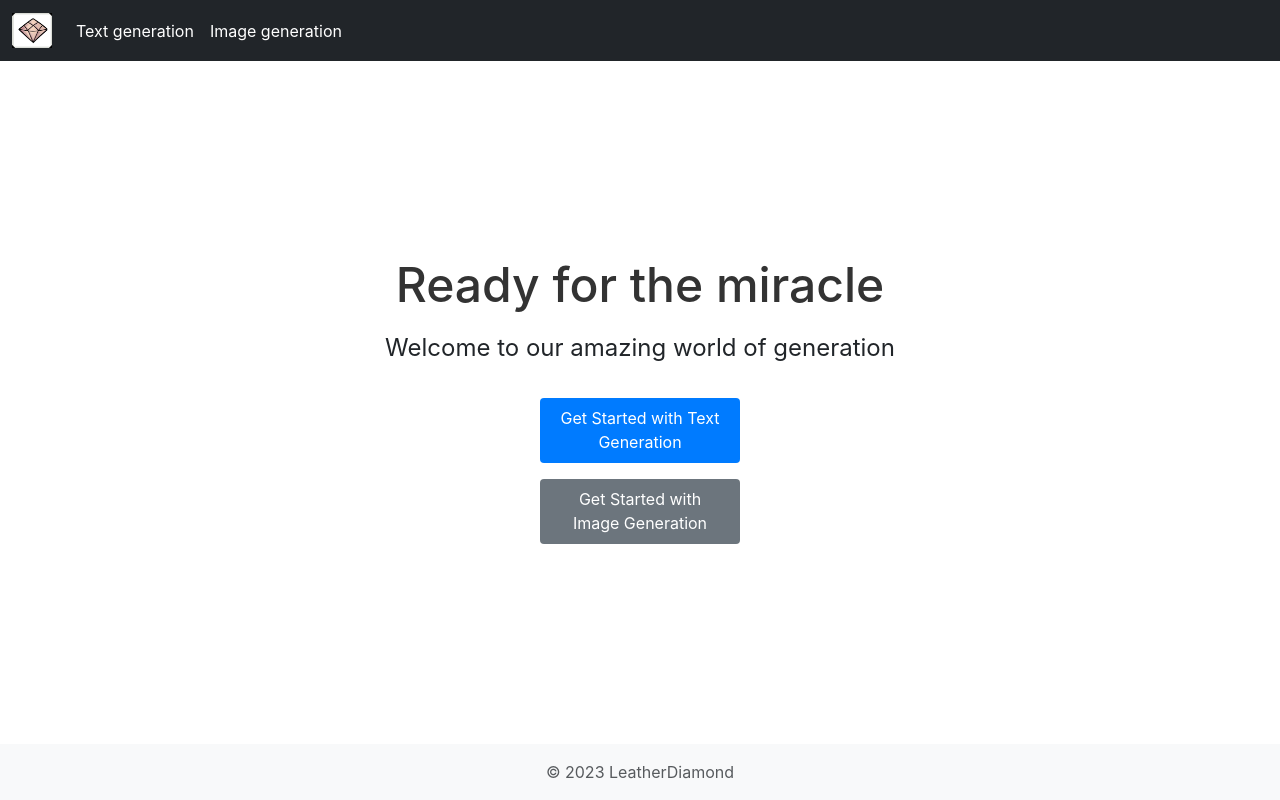
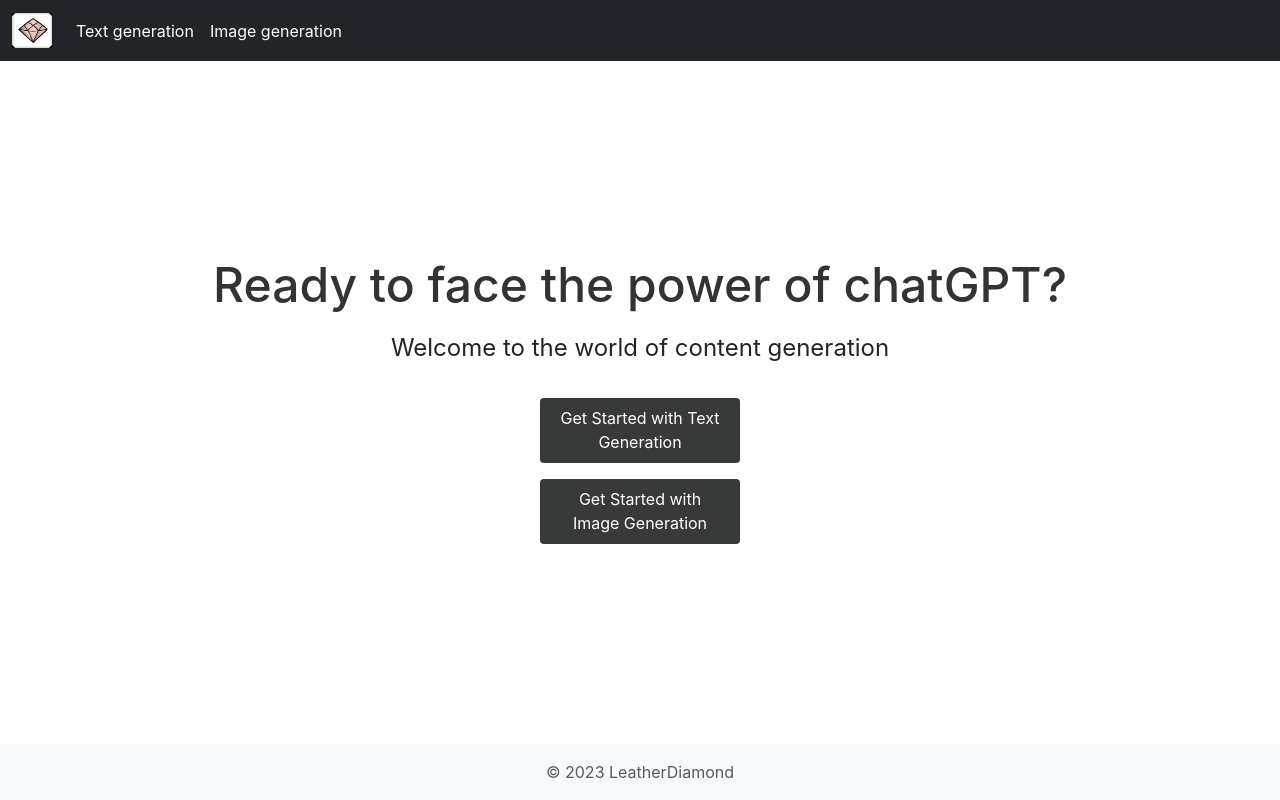
Before and after one commit to LeatherDiamond/chatGPT-content-generator-Frontend, a React (Create React App) app: page / in a window 1280 px wide. Built offline with nearby package versions, Linux system fonts and the light colour scheme.

Commit message:
Design completed

```diff
--- a/src/components/StartPage/StartPage.css
+++ b/src/components/StartPage/StartPage.css
@@ -37,12 +37,12 @@
 }
 
 .start-page-button-primary {
-    background-color: #007bff;
+    background-color: #383a3a;
     color: #fff;
 }
 
 .start-page-button-secondary {
-    background-color: #6c757d;
+    background-color: #383a3a;
     color: #fff;
 }
 
--- a/src/components/StartPage/StartPage.jsx
+++ b/src/components/StartPage/StartPage.jsx
@@ -6,8 +6,8 @@
 
 function StartPage() {
   const buttons = [
-    { text: 'Get Started with Text Generation', color: 'primary' },
-    { text: 'Get Started with Image Generation', color: 'secondary' },
+    { text: 'Get Started with Text Generation', color: 'primary', link: '/generate-response' },
+    { text: 'Get Started with Image Generation', color: 'secondary', link: '/generate-image' },
   ];
 
   const trail = useTrail(buttons.length, {
@@ -20,12 +20,12 @@
   return (
     <Layout>
       <div className="start-page-container d-flex flex-column justify-content-center align-items-center text-center">
-        <h1 className="start-page-title mb-3">Ready for the miracle</h1>
-        <p className="start-page-subtitle">Welcome to our amazing world of generation</p>
+        <h1 className="start-page-title mb-3">Ready to face the power of chatGPT?</h1>
+        <p className="start-page-subtitle">Welcome to the world of content generation</p>
         <div className="start-page-button-container">
           {trail.map((props, index) => (
             <animated.div key={index} style={props}>
-              <Link to={`/${buttons[index].color}`} className={`btn start-page-button start-page-button-${buttons[index].color}`}>
+              <Link to={buttons[index].link} className={`btn start-page-button start-page-button-${buttons[index].color}`}>
                 {buttons[index].text}
               </Link>
             </animated.div>
```
Also changed, not shown: src/components/StartPage/planet.jpeg (deleted).
